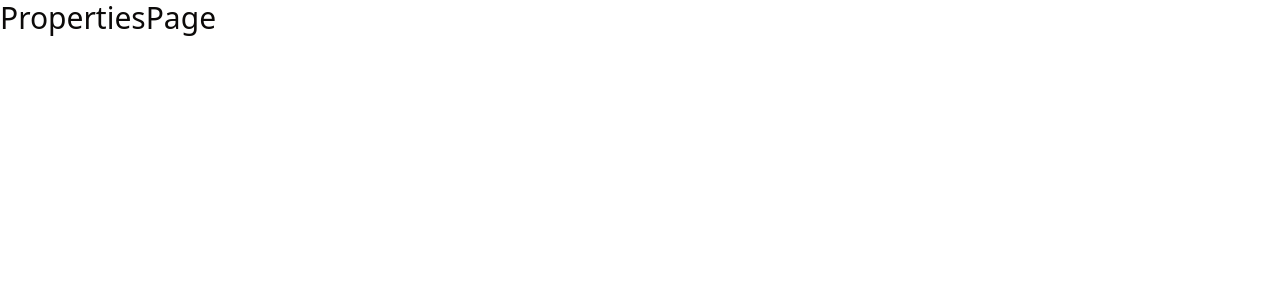
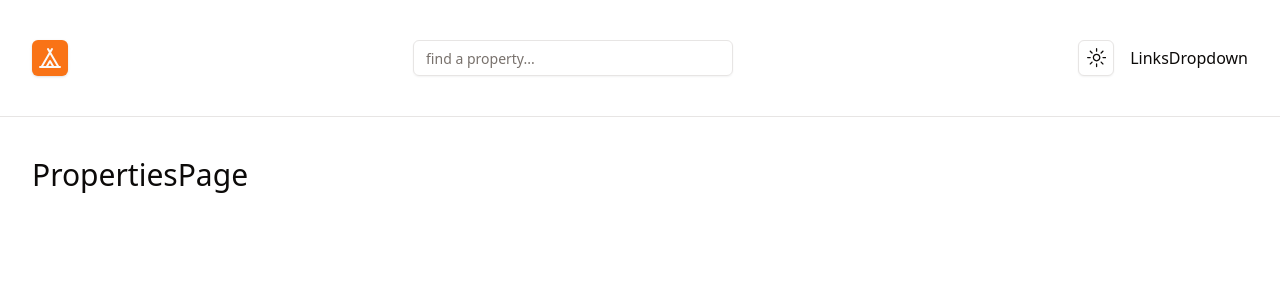
Before and after one commit to vherasymenk0/bnbify, a Next.js app: page /properties in a window 1280 px wide. Shown: the top 300 px of the page. Built offline with nearby package versions, Linux system fonts and the light colour scheme.

Commit message:
add dark mode

```diff
--- a/app/layout.tsx
+++ b/app/layout.tsx
@@ -1,5 +1,7 @@
 import type { Metadata } from 'next'
 import './globals.css'
+import { Navbar } from '~/components/navbar/Navbar'
+import { Providers } from '~/app/providers'
 
 export const metadata: Metadata = {
   title: 'HomeAway',
@@ -12,8 +14,15 @@ export default function RootLayout({
   children: React.ReactNode
 }>) {
   return (
-    <html lang='en'>
-      <body>{children}</body>
+    <html lang="en" suppressHydrationWarning>
+    <body>
+    <Providers>
+      <Navbar/>
+      <main className="container py-10">
+        {children}
+      </main>
+    </Providers>
+    </body>
     </html>
   )
 }
--- /dev/null
+++ b/app/providers.tsx
@@ -0,0 +1,16 @@
+'use client'
+import { ReactNode } from 'react'
+import { ThemeProvider } from '~/app/themeProvider'
+
+export const Providers = ({ children }: { children: ReactNode }) => {
+  return (
+    <>
+      <ThemeProvider
+        attribute="class"
+        defaultTheme="system"
+        enableSystem
+        disableTransitionOnChange
+      >{children}</ThemeProvider>
+    </>
+  )
+}
--- /dev/null
+++ b/app/themeProvider.tsx
@@ -0,0 +1,9 @@
+'use client'
+
+import * as React from 'react'
+import { ThemeProvider as NextThemesProvider } from 'next-themes'
+import { type ThemeProviderProps } from 'next-themes/dist/types'
+
+export function ThemeProvider({ children, ...props }: ThemeProviderProps) {
+  return <NextThemesProvider {...props}>{children}</NextThemesProvider>
+}
--- a/components/navbar/DarkMode.tsx
+++ b/components/navbar/DarkMode.tsx
@@ -1,7 +1,40 @@
-interface Props {}
+'use client'
 
-export const DarkMode = ({}: Props) => {
+import * as React from 'react'
+import { MoonIcon, SunIcon } from '@radix-ui/react-icons'
+import { useTheme } from 'next-themes'
+
+import { Button } from '~/components/ui/button'
+import {
+  DropdownMenu,
+  DropdownMenuContent,
+  DropdownMenuItem,
+  DropdownMenuTrigger,
+} from '~/components/ui/dropdown-menu'
+
+export const DarkMode = () => {
+  const { setTheme } = useTheme()
+
   return (
-    <div>DarkMode</div>
+    <DropdownMenu>
+      <DropdownMenuTrigger asChild>
+        <Button variant="outline" size="icon">
+          <SunIcon className="h-[1.2rem] w-[1.2rem] rotate-0 scale-100 transition-all dark:-rotate-90 dark:scale-0"/>
+          <MoonIcon className="absolute h-[1.2rem] w-[1.2rem] rotate-90 scale-0 transition-all dark:rotate-0 dark:scale-100"/>
+          <span className="sr-only">Toggle theme</span>
+        </Button>
+      </DropdownMenuTrigger>
+      <DropdownMenuContent align="end">
+        <DropdownMenuItem onClick={() => setTheme('light')}>
+          Light
+        </DropdownMenuItem>
+        <DropdownMenuItem onClick={() => setTheme('dark')}>
+          Dark
+        </DropdownMenuItem>
+        <DropdownMenuItem onClick={() => setTheme('system')}>
+          System
+        </DropdownMenuItem>
+      </DropdownMenuContent>
+    </DropdownMenu>
   )
 }
--- a/components/navbar/Navbar.tsx
+++ b/components/navbar/Navbar.tsx
@@ -1,7 +1,19 @@
-interface Props {}
+import { Logo } from '~/components/navbar/Logo'
+import { NavSearch } from '~/components/navbar/NavSearch'
+import { DarkMode } from '~/components/navbar/DarkMode'
+import { LinksDropdown } from '~/components/navbar/LinksDropdown'
 
-export const Navbar = ({}: Props) => {
+export const Navbar = () => {
   return (
-    <div>Navbar</div>
+    <nav className="border-b">
+      <div className="container flex flex-col sm:flex-row sm:justify-between sm:items-center flex-wrap gap-4 py-10">
+        <Logo/>
+        <NavSearch/>
+        <div className="flex gap-4 items-center">
+          <DarkMode/>
+          <LinksDropdown/>
+        </div>
+      </div>
+    </nav>
   )
 }
--- a/package.json
+++ b/package.json
@@ -25,6 +25,7 @@
     "date-fns": "^3.6.0",
     "lucide-react": "^0.446.0",
     "next": "14.2.13",
+    "next-themes": "^0.3.0",
     "react": "^18",
     "react-day-picker": "^8.10.1",
     "react-dom": "^18",
```
Also changed, not shown: 1 other file (tests, documents, lock files or other folders).
